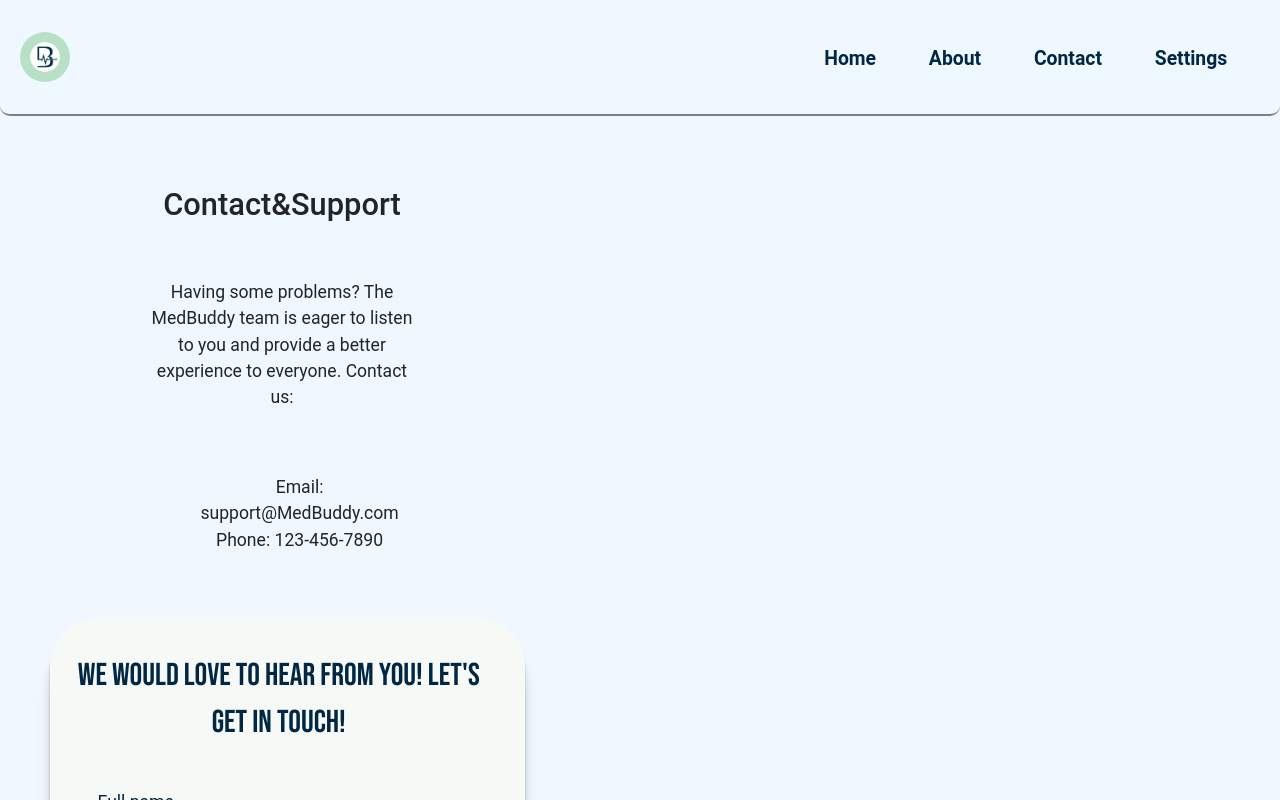
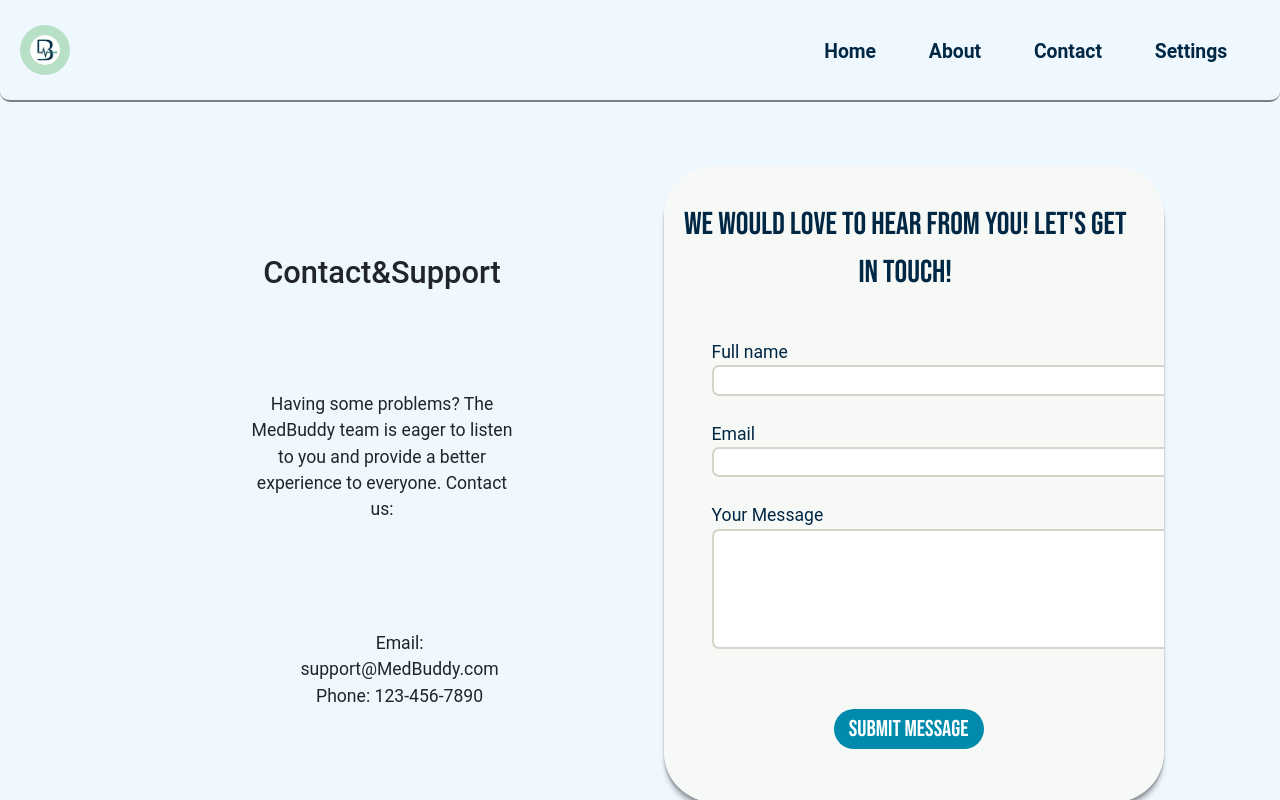
Before and after one commit to GrupaA4/MedBuddy, a React (Create React App) app in the folder FrontEnd/medbuddy/: page / in a window 1280 px wide. Built offline with nearby package versions, Linux system fonts and the light colour scheme.

Commit message:
contact page resize

```diff
--- a/FrontEnd/medbuddy/src/Medic/navigation/Contact/Contact.css
+++ b/FrontEnd/medbuddy/src/Medic/navigation/Contact/Contact.css
@@ -10,7 +10,6 @@
   background-color: aliceblue;
   display: flex;
   flex-direction: column;
-    align-items: center;
 }
 
 .body {
@@ -21,111 +20,66 @@
 }
 .navbar-container {
   width: 100%;
-    padding: 12px 0;
+  padding: 5px 0;
   border-bottom: 2px solid grey;
   border-radius: 10px;
 }
 
-  @media (max-width: 1000px) {
 .content {
-      flex-direction: colums;
-    }
-  }
-  @media (max-width: 800px) {
-    .content {
+  height: 100%;
+  width: 95%;
+  margin-top: none;
+
+  display: flex;
   flex-direction: row;
-    }
-  }
-  .body {
-    min-height: 100vh;
-  }
-  .content {
-    height: 500px;
-    width: 70%;
-    margin-top: 2%;
-    margin-left: 50px;
-    margin-bottom: 20px;
-    align-items: center;
-    display: flex;
   flex-wrap: wrap;
+  align-items: flex-start;
+
+  overflow-x: hidden; /*
+  border-width: 5px;
+  border-color: black;
+  border-style: solid;*/
 }
 
 .left-container {
+  height: 650px;
   display: flex;
   flex-direction: column;
-    justify-content: space-evenly;
-    margin-left: 100px;
   width: 15em;
-    margin-right: 76px;
-    height: 95%;
+
+  margin-right: 150px;
+  margin-left: 200px;
 }
 
-  .profile-picture {
-    width: 200px;
-    height: 350px;
-    margin-left: 25%;
+.forum-container {
+  height: 650px;
+  width: 500px;
+  padding-bottom: none;
 }
-  .profile-picture img {
-    width: 200px;
-    height: auto;
-    padding: 20px;
-    background-color: #069dae;
-    border-radius: 50%;
-  }
-  .buttons-container {
-    display: flex;
-    flex-direction: column;
-    align-items: center;
-  }
-  .button {
-    padding: 15px;
-    margin: 10px;
-    width: 50%;
-    background-color: #369986;
-    border-radius: 10px;
-    color: azure;
-    text-decoration: none;
-  }
-
-  .general-information {
-    height: 80%;
-    width: 60%;
-    margin-top: 30px;
-  }
-
-  h2 {
-    color: #002845;
-    display: flex;
-    align-self: flex-start;
-    margin-left: 100px;
-    font-family: "Oswald";
-  }
-
-  .general-information-container {
-    display: flex;
-    flex-direction: row;
-    margin-left: 30px;
-    justify-content: space-around;
-  }
-
-  .list-1 p {
-    display: flex;
-    align-self: flex-start;
-    margin-bottom: 5px;
-    margin-top: 5px;
-    font-size: large;
-    color: #069dae;
-  }
-
-  .list-2 p {
-    display: flex;
-    align-self: flex-start;
-    margin-bottom: 5px;
-    margin-top: 5px;
-    font-size: large;
-    color: darkgray;
-  }
-
 .footer-container {
   width: 100%;
 }
+Footer {
+  margin-top: auto;
+}
+
+@media (max-width: 600px) {
+  .content {
+    width: 80%;
+    flex-direction: column;
+    justify-content: flex-start;
+    align-items: flex-start;
+  }
+  .left-container {
+    height: 650px;
+    display: flex;
+    flex-direction: column;
+    width: 20em;
+
+    margin-right: 1px;
+    margin-left: 1px;
+  }
+  .forum-container {
+    margin-left: 5%;
+  }
+}
--- a/FrontEnd/medbuddy/src/Medic/navigation/Contact/Contact.js
+++ b/FrontEnd/medbuddy/src/Medic/navigation/Contact/Contact.js
@@ -31,10 +31,10 @@ function Contact() {
 
             </div>
           </div>
-          </div>
+
           <div className="footer-container"><Footer/></div>
 
-
+          </div>
 
 
 
--- a/FrontEnd/medbuddy/src/Medic/navigation/Contact/Forum.css
+++ b/FrontEnd/medbuddy/src/Medic/navigation/Contact/Forum.css
@@ -1,6 +1,5 @@
-@import url('https://fonts.googleapis.com/css2?family=Bebas+Neue&display=swap');
-@import url('https://fonts.googleapis.com/css2?family=Bebas+Neue&family=Oswald:wght@200..700&display=swap');
-
+@import url("https://fonts.googleapis.com/css2?family=Bebas+Neue&display=swap");
+@import url("https://fonts.googleapis.com/css2?family=Bebas+Neue&family=Oswald:wght@200..700&display=swap");
 
 .title {
   font-family: "Bebas Neue", sans-serif;
@@ -9,26 +8,22 @@
 }
 
 .forum--container {
-
   color: #002845;
-    height: 95%;
-    margin-bottom: 1em;
+  margin-bottom: auto;
   display: flex;
   flex-direction: column;
   align-items: flex-start;
   text-align: left;
   justify-content: flex-start;
-    padding: 2em 2em 7em 1em;
-    height: 100%;
-    width: 80%;
-    background-color: #F7F9F7;
+  padding: 2em 2em 3em 1em;
+
+  background-color: #f7f9f7;
   border-radius: 50px;
   overflow-y: scroll;
-    box-shadow: rgba(0, 0, 0, 0.09) 0px 2px 1px, rgba(0, 0, 0, 0.09) 0px 4px 2px, rgba(0, 0, 0, 0.09) 0px 8px 4px, rgba(0, 0, 0, 0.09) 0px 16px 8px, rgba(0, 0, 0, 0.09) 0px 32px 16px;
-
-
+  box-shadow: rgba(0, 0, 0, 0.09) 0px 2px 1px, rgba(0, 0, 0, 0.09) 0px 4px 2px,
+    rgba(0, 0, 0, 0.09) 0px 8px 4px, rgba(0, 0, 0, 0.09) 0px 8px 4px,
+    rgba(0, 0, 0, 0.09) 0px 4px 2px;
 }
-
 
 .full-name {
   display: flex;
@@ -36,9 +31,8 @@
   margin-bottom: 25px;
   margin-top: 25px;
   margin-left: 30px;
-
 }
-.full-name input{
+.full-name input {
   width: 190%;
   border-style: solid;
   border-color: hsl(65, 13%, 81%);
@@ -51,10 +45,8 @@
   flex-direction: column;
   margin-bottom: 25px;
   margin-left: 30px;
-
-
 }
-.email input{
+.email input {
   width: 190%;
   border-style: solid;
   border-color: hsl(65, 13%, 81%);
@@ -67,8 +59,6 @@
   flex-direction: column;
   margin-bottom: 25px;
   margin-left: 30px;
-
-
 }
 .message input {
   height: 120px;
@@ -77,11 +67,10 @@
   border-color: hsl(65, 13%, 81%);
   border-width: 2px;
   border-radius: 7px;
-
 }
 
 .submit--button {
-    background-color: #008BAC;
+  background-color: #008bac;
   font-family: "Bebas Neue", sans-serif;
   font-size: 1.3rem;
   width: 150px;
@@ -92,19 +81,25 @@
   margin-top: 2rem;
   cursor: pointer;
   margin-left: 34%;
-
 }
 
 .submit--button:hover {
   background-color: #002845;
-
 }
 
+@media (max-width: 600px) {
+  .forum--container {
+    width: 300px;
+    left-margin: 300px;
+  }
 
+  .message input,
+  .email input,
+  .full-name input {
+    width: 100%;
+  }
 
-@media only screen and (max-width: 786px) {
-
-
-
-
+  .submit--button {
+    margin-left: 22%;
   }
+}
```
Lines whose indentation alone changed are shown as unchanged.
